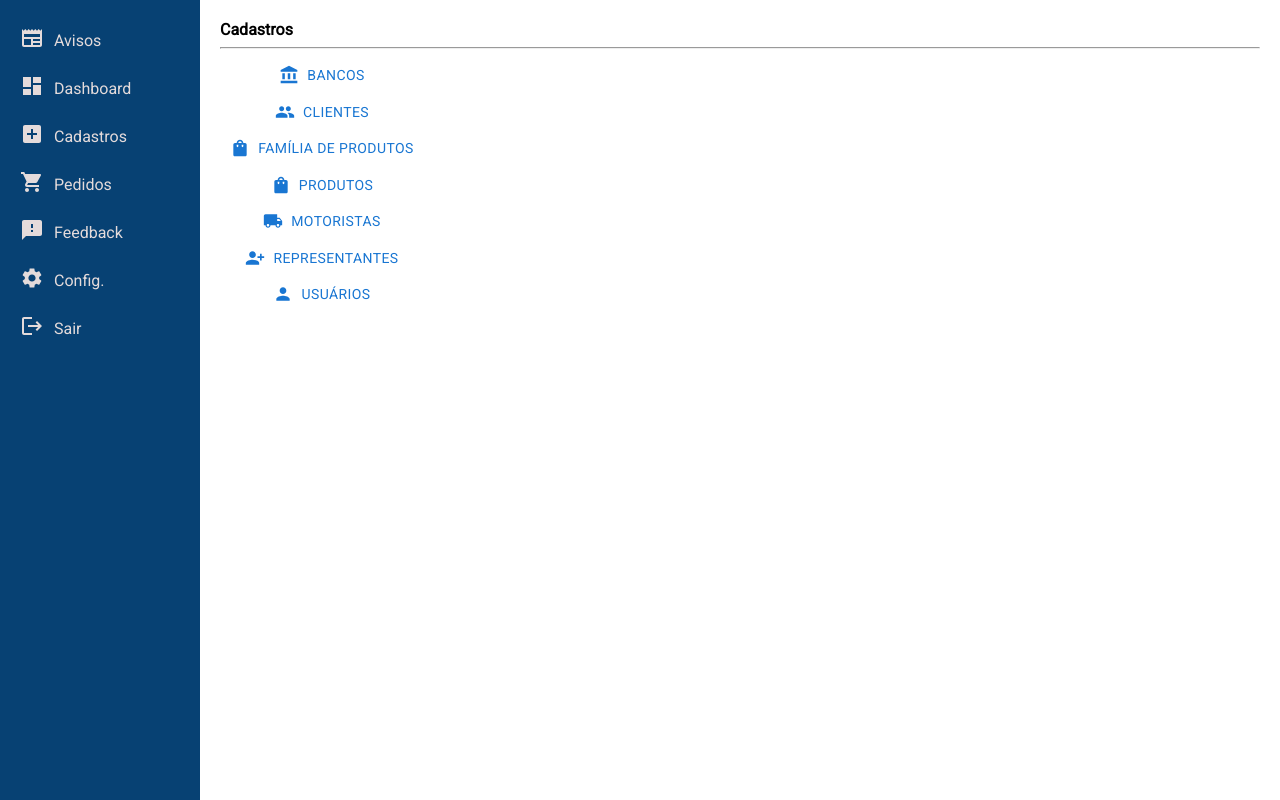
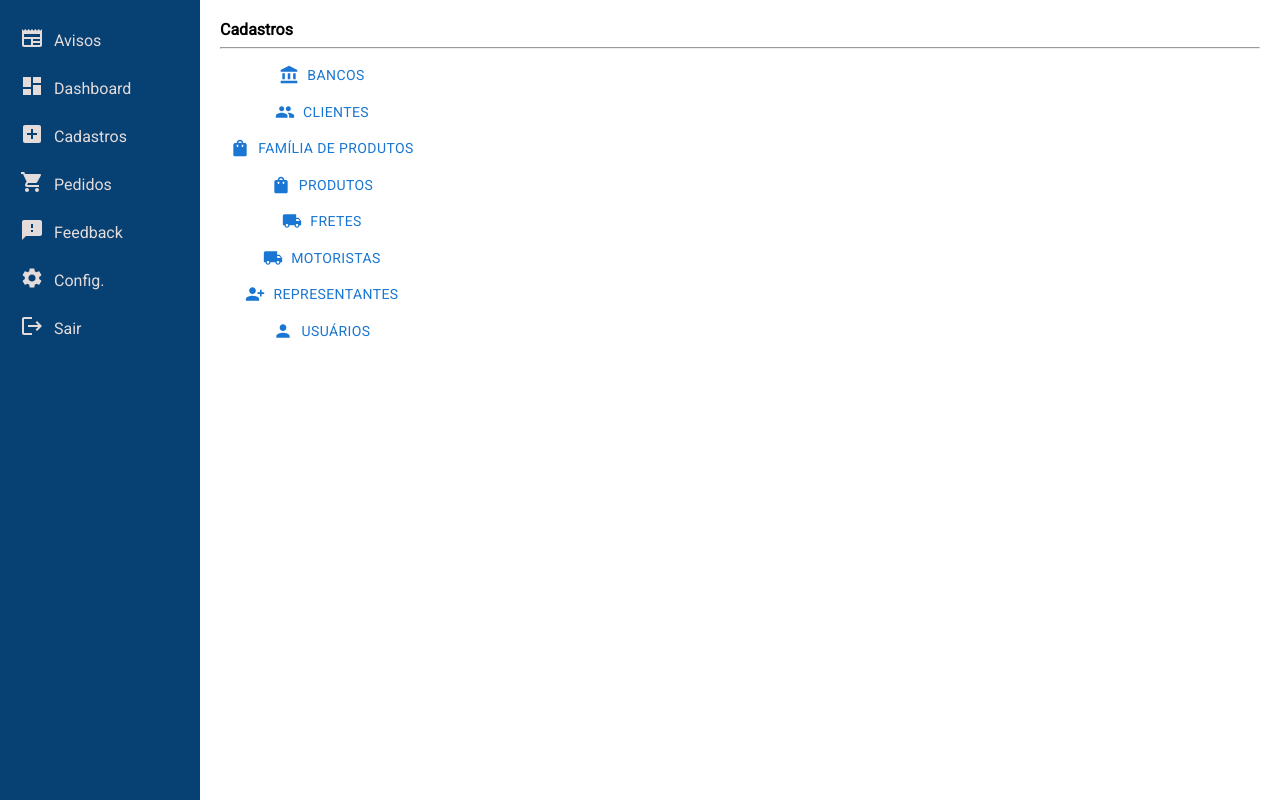
Before and after one commit to HenriqueOPeixoto/app-kodyak, a React (Vite) app in the folder frontend-kodyak/: page /cadastros in a window 1280 px wide. Built offline with nearby package versions, Linux system fonts and the light colour scheme; no server answers.

Commit message:
Adicionar botão e tabela para gerenciamento de fretes no componente Cadastros

```diff
--- a/frontend-kodyak/src/components/Cadastros/Cadastros.tsx
+++ b/frontend-kodyak/src/components/Cadastros/Cadastros.tsx
@@ -16,6 +16,7 @@ import TabelaFamiliaProdutos from './Tabelas/TabelaFamiliaProdutos';
 import TabelaProdutos from './Tabelas/TabelaProdutos';
 import TabelaRepresentantes from './Tabelas/TabelaRepresentantes';
 import { useLocation } from 'react-router-dom';
+import TabelaFretes from './Tabelas/TabelaFretes';
 
 function Cadastros() {
   const location = useLocation()
@@ -48,6 +49,7 @@ function Cadastros() {
           <Button startIcon={<PeopleIcon />}          variant={getButtonVariant('clientes')}         onClick={() => {handleButtonClick('clientes')}}>Clientes</Button>
           <Button startIcon={<ShoppingBagIcon />}     variant={getButtonVariant('familia_produtos')} onClick={() => {handleButtonClick('familia_produtos')}}>Família de Produtos</Button>
           <Button startIcon={<ShoppingBagIcon />}     variant={getButtonVariant('produtos')}         onClick={() => {handleButtonClick('produtos')}}>Produtos</Button>
+          <Button startIcon={<LocalShippingIcon />}   variant={getButtonVariant('fretes')}           onClick={() => {handleButtonClick('fretes')}}>Fretes</Button>
           <Button startIcon={<LocalShippingIcon />}   variant={getButtonVariant('motoristas')}       onClick={() => {handleButtonClick('motoristas')}}>Motoristas</Button>
           <Button startIcon={<PersonAddAlt1Icon />}   variant={getButtonVariant('representantes')}   onClick={() => {handleButtonClick('representantes')}}>Representantes</Button>
           <Button startIcon={<Person />}              variant={getButtonVariant('usuarios')}         onClick={() => {handleButtonClick('usuarios')}}>Usuários</Button>
@@ -57,6 +59,7 @@ function Cadastros() {
             baseando-se no estado dos botões, ou seja, o botão atual ativo pelo useState. */}
           {activeButton === 'bancos' && <TabelaBancos />}
           {activeButton === 'clientes' && <TabelaClientes />}
+          {activeButton === 'fretes' && <TabelaFretes />}
           {activeButton === 'motoristas' && <TabelaMotoristas />}
           {activeButton === 'usuarios' && <TabelaUsuarios/>}
           {activeButton === 'familia_produtos' && <TabelaFamiliaProdutos/>}
```
